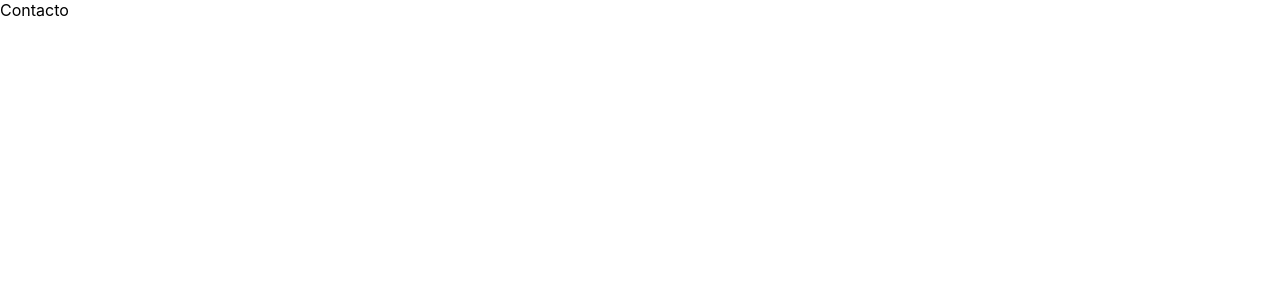
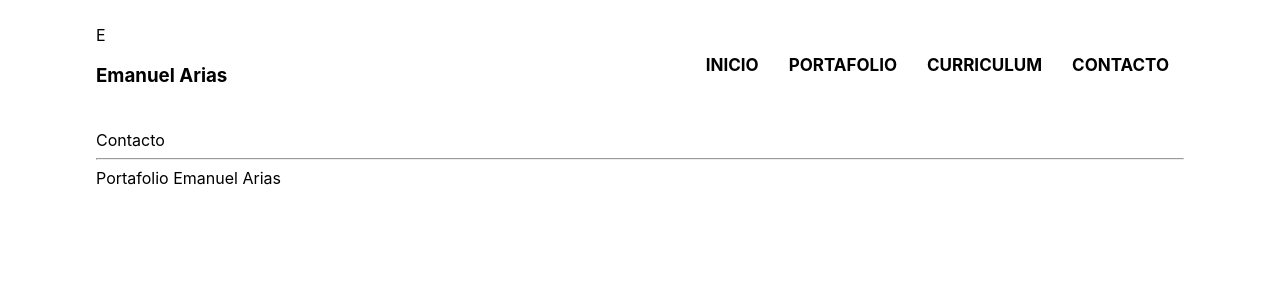
Before and after one commit to emanuelarias9/portafolio, a React (Create React App) app: page /contacto in a window 1280 px wide. Shown: the top 300 px of the page. Built offline with nearby package versions, Linux system fonts and the light colour scheme.

Commit message:
Estilos Nav

```diff
--- a/src/App.js
+++ b/src/App.js
@@ -3,9 +3,9 @@ import { MainRouter } from "./Router/MainRouter";
 
 function App() {
   return (
-    <>
+    <div className="layout">
       <MainRouter />
-    </>
+    </div>
   );
 }
 
--- a/src/Router/MainRouter.js
+++ b/src/Router/MainRouter.js
@@ -4,10 +4,14 @@ import { Home } from "../components/Home";
 import { Portafolio } from "../components/Portafolio";
 import { Curriculum } from "../components/Curriculum";
 import { Contacto } from "../components/Contacto";
+import { HeaderNav } from "../components/layout/HeaderNav";
+import { Footer } from "../components/layout/Footer";
 
 export const MainRouter = () => {
   return (
     <BrowserRouter>
+      <HeaderNav />
+
       <Routes>
         <Route path="/" element={<Home />}></Route>
         <Route path="/home" element={<Home />}></Route>
@@ -15,6 +19,8 @@ export const MainRouter = () => {
         <Route path="/curriculum" element={<Curriculum />}></Route>
         <Route path="/contacto" element={<Contacto />}></Route>
       </Routes>
+      <hr />
+      <Footer />
     </BrowserRouter>
   );
 };
--- /dev/null
+++ b/src/components/layout/Footer.js
@@ -0,0 +1,5 @@
+import React from "react";
+
+export const Footer = () => {
+  return <footer>Portafolio Emanuel Arias</footer>;
+};
--- /dev/null
+++ b/src/components/layout/HeaderNav.js
@@ -0,0 +1,30 @@
+import React from "react";
+import { NavLink } from "react-router-dom";
+
+export const HeaderNav = () => {
+  return (
+    <header className="header">
+      <div className="logo">
+        <span>E</span>
+        <h3>Emanuel Arias</h3>
+      </div>
+
+      <nav>
+        <ul>
+          <li>
+            <NavLink to="/home">Inicio</NavLink>
+          </li>
+          <li>
+            <NavLink to="/portafolio">Portafolio</NavLink>
+          </li>
+          <li>
+            <NavLink to="/curriculum">Curriculum</NavLink>
+          </li>
+          <li>
+            <NavLink to="/contacto">Contacto</NavLink>
+          </li>
+        </ul>
+      </nav>
+    </header>
+  );
+};
--- a/src/index.css
+++ b/src/index.css
@@ -1,13 +1,58 @@
 body {
   margin: 0;
-  font-family: -apple-system, BlinkMacSystemFont, 'Segoe UI', 'Roboto', 'Oxygen',
-    'Ubuntu', 'Cantarell', 'Fira Sans', 'Droid Sans', 'Helvetica Neue',
+  font-family: -apple-system, BlinkMacSystemFont, "Segoe UI", "Roboto", "Oxygen",
+    "Ubuntu", "Cantarell", "Fira Sans", "Droid Sans", "Helvetica Neue",
     sans-serif;
   -webkit-font-smoothing: antialiased;
   -moz-osx-font-smoothing: grayscale;
 }
 
 code {
-  font-family: source-code-pro, Menlo, Monaco, Consolas, 'Courier New',
+  font-family: source-code-pro, Menlo, Monaco, Consolas, "Courier New",
     monospace;
 }
+.layout {
+  width: 85%;
+  margin: 0 auto;
+}
+
+.header {
+  display: flex;
+  justify-content: center;
+  align-items: center;
+  list-style: none;
+  height: 130px;
+}
+
+.header .logo {
+  flex-grow: 2;
+}
+
+.header nav {
+  flex-grow: 1;
+}
+
+.header nav ul {
+  height: 130px;
+  display: flex;
+  justify-content: flex-end;
+  align-items: center;
+  list-style: none;
+}
+
+.header li {
+  text-transform: uppercase;
+  font-weight: bold;
+  font-size: 17px;
+  margin-left: 15px;
+  margin-right: 15px;
+}
+.header li a {
+  color: black;
+  text-decoration: none;
+  transition: all 300ms;
+}
+
+.header a:hover {
+  color: #fa4529;
+}
```
